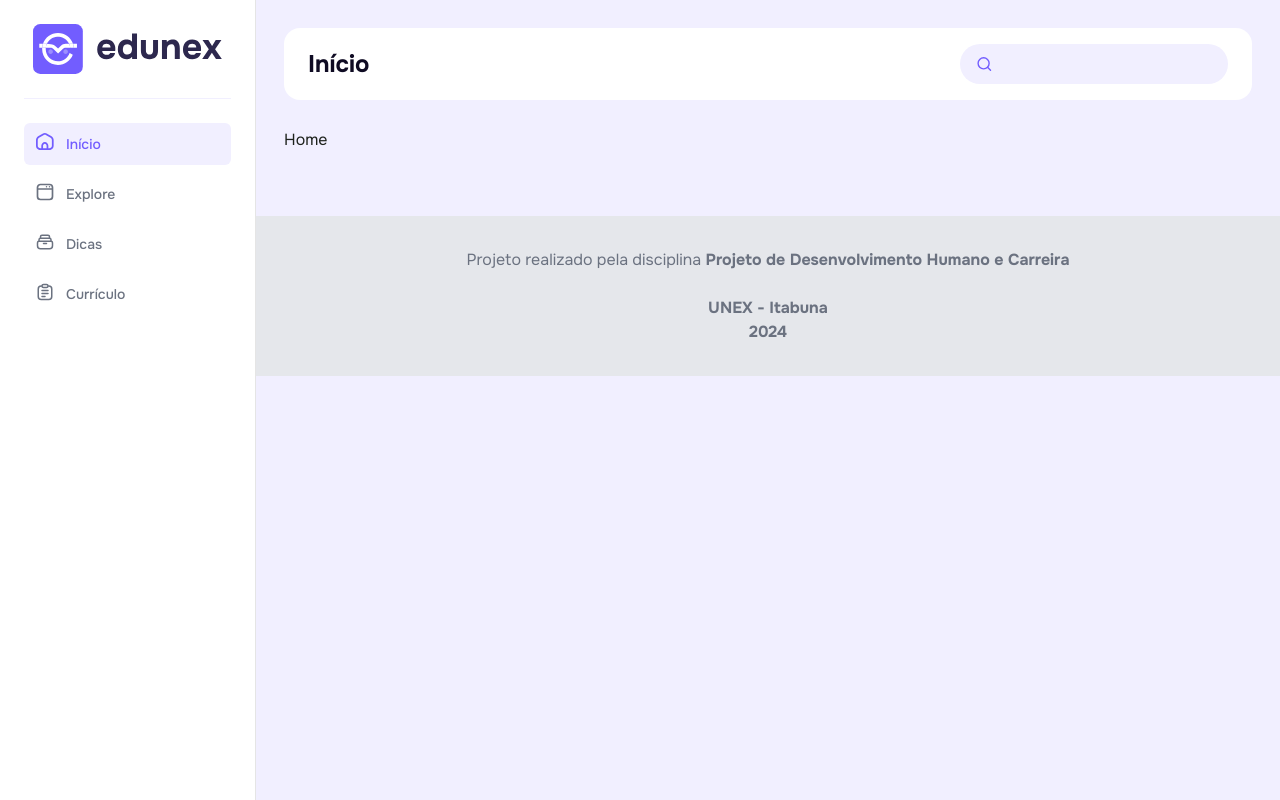
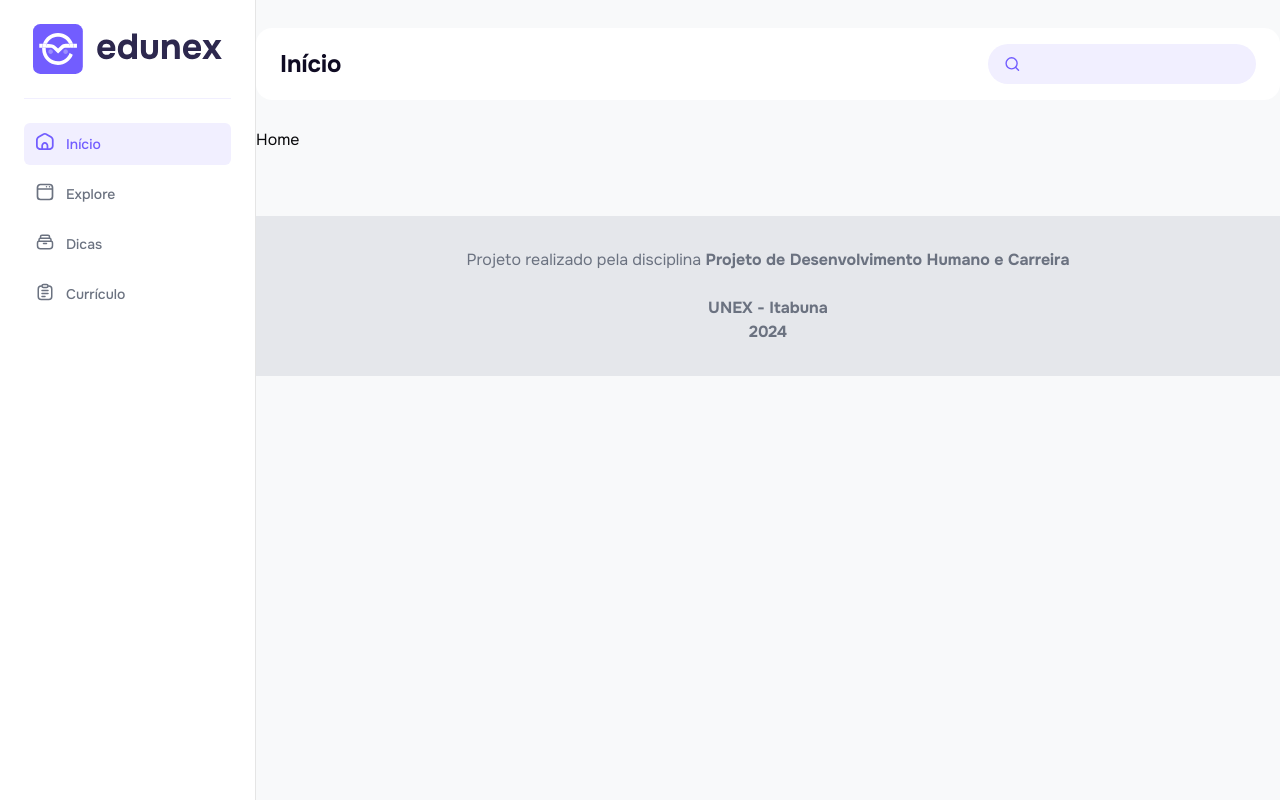
Before and after one commit to GabryelKadmo/edunex, a Next.js app: page / in a window 1280 px wide. Built offline with nearby package versions, Linux system fonts and the light colour scheme.

Commit message:
feat: add SearchInput

```diff
--- a/src/app/globals.css
+++ b/src/app/globals.css
@@ -14,114 +14,61 @@ body {
 
 @layer base {
   :root {
-    --base-1: 120 20% 99.01960784313727%;
-    --base-2: 120 16.666666666666625% 97.6470588235294%;
-    --base-3: 120 6.666666666666641% 94.11764705882352%;
-    --base-4: 120 4.347826086956503% 90.98039215686275%;
-    --base-5: 120 4.918032786885227% 88.0392156862745%;
-    --base-6: 120 3.8961038961038836% 84.90196078431373%;
-    --base-7: 120 3.03030303030302% 80.58823529411765%;
-    --base-8: 105.00000000000011 2.898550724637692% 72.94117647058825%;
-    --base-9: 102.85714285714293 3.004291845493564% 54.313725490196084%;
-    --base-10: 102.85714285714283 2.766798418972339% 50.3921568627451%;
-    --base-11: 110.00000000000003 3.0612244897959147% 38.431372549019606%;
-    --base-12: 108 8.196721311475414% 11.96078431372549%;
-    --accent-1: 240 100% 99.6078431372549%;
-    --accent-2: 240 100% 98.62745098039215%;
-    --accent-3: 235.71428571428572 87.50000000000004% 96.86274509803921%;
-    --accent-4: 237.6 100% 95.09803921568627%;
-    --accent-5: 236.75675675675674 100% 92.74509803921569%;
-    --accent-6: 237.69230769230768 100% 89.80392156862744%;
-    --accent-7: 238.125 82.05128205128207% 84.70588235294117%;
-    --accent-8: 237.88235294117646 73.91304347826086% 77.45098039215685%;
-    --accent-9: 240 60.00000000000002% 59.80392156862745%;
-    --accent-10: 240 55.35714285714286% 56.07843137254902%;
-    --accent-11: 242.08695652173913 50.21834061135371% 55.09803921568628%;
-    --accent-12: 237.96610169491527 43.06569343065693% 26.86274509803922%;
-    --background: 120 20% 99.01960784313727%;
-    --foreground: 108 8.196721311475414% 11.96078431372549%;
-    --card: 120 16.666666666666625% 97.6470588235294%;
-    --card-foreground: 108 8.196721311475414% 11.96078431372549%;
-    --popover: 120 20% 99.01960784313727%;
-    --popover-foreground: 108 8.196721311475414% 11.96078431372549%;
-    --primary: 248 100% 68%;
-    --primary-foreground: 0 0% 100%;
-    --secondary: 120 16.666666666666625% 97.6470588235294%;
-    --secondary-foreground: 110.00000000000003 3.0612244897959147% 38.431372549019606%;
-    --muted: 120 16.666666666666625% 97.6470588235294%;
-    --muted-foreground: 110.00000000000003 3.0612244897959147% 38.431372549019606%;
-    --accent: 240 55.35714285714286% 56.07843137254902%;
-    --accent-foreground: 0 0% 100%;
-    --destructive: 347.32919254658384 69.6969696969697% 54.70588235294118%;
-    --destructive-foreground: 344.4155844155844 62.601626016260155% 24.11764705882353%;
-    --border: 120 3.8961038961038836% 84.90196078431373%;
-    --input: 120 3.8961038961038836% 84.90196078431373%;
-    --ring: 120 3.8961038961038836% 84.90196078431373%;
+    --background: 0 0% 100%;
+    --foreground: 240 10% 3.9%;
+    --card: 0 0% 100%;
+    --card-foreground: 240 10% 3.9%;
+    --popover: 0 0% 100%;
+    --popover-foreground: 240 10% 3.9%;
+    --primary: 240 5.9% 10%;
+    --primary-foreground: 0 0% 98%;
+    --secondary: 240 4.8% 95.9%;
+    --secondary-foreground: 240 5.9% 10%;
+    --muted: 240 4.8% 95.9%;
+    --muted-foreground: 240 3.8% 46.1%;
+    --accent: 240 4.8% 95.9%;
+    --accent-foreground: 240 5.9% 10%;
+    --destructive: 0 84.2% 60.2%;
+    --destructive-foreground: 0 0% 98%;
+    --border: 240 5.9% 90%;
+    --input: 240 5.9% 90%;
+    --ring: 240 5.9% 10%;
     --radius: 0.5rem;
-    --sidebar-background: 0 0% 98%;
-    --sidebar-foreground: 240 5.3% 26.1%;
-    --sidebar-primary: 240 5.9% 10%;
-    --sidebar-primary-foreground: 0 0% 98%;
-    --sidebar-accent: 240 4.8% 95.9%;
-    --sidebar-accent-foreground: 240 5.9% 10%;
-    --sidebar-border: 220 13% 91%;
-    --sidebar-ring: 217.2 91.2% 59.8%;
-}
+    --chart-1: 12 76% 61%;
+    --chart-2: 173 58% 39%;
+    --chart-3: 197 37% 24%;
+    --chart-4: 43 74% 66%;
+    --chart-5: 27 87% 67%;
+  }
+
   .dark {
-    --base-1: 90 5.88235294117647% 6.666666666666667%;
-    --base-2: 90 4.166666666666666% 9.411764705882353%;
-    --base-3: 89.99999999999989 3.0303030303030307% 12.941176470588234%;
-    --base-4: 100.00000000000004 3.7037037037036993% 15.88235294117647%;
-    --base-5: 99.99999999999996 3.157894736842109% 18.627450980392158%;
-    --base-6: 90 3.571428571428571% 21.96078431372549%;
-    --base-7: 96.00000000000007 3.5971223021582706% 27.254901960784316%;
-    --base-8: 111.42857142857146 3.7037037037037055% 37.05882352941177%;
-    --base-9: 108.00000000000003 4.672897196261679% 41.96078431372549%;
-    --base-10: 106.6666666666666 3.734439834024895% 47.25490196078431%;
-    --base-11: 105.00000000000006 5.1282051282051295% 69.41176470588235%;
-    --base-12: 120 5.555555555555538% 92.94117647058823%;
-    --accent-1: 240 22.44897959183674% 9.607843137254902%;
-    --accent-2: 244 25.423728813559325% 11.568627450980392%;
-    --accent-3: 237 38.46153846153847% 20.392156862745097%;
-    --accent-4: 236.19047619047618 45.32374100719424% 27.254901960784313%;
-    --accent-5: 237.3529411764706 41.463414634146346% 32.15686274509804%;
-    --accent-6: 239.1304347826087 36.12565445026177% 37.450980392156865%;
-    --accent-7: 240 33.6322869955157% 43.72549019607843%;
-    --accent-8: 240.6741573033708 36.326530612244895% 51.96078431372548%;
-    --accent-9: 240 60.00000000000002% 59.80392156862745%;
-    --accent-10: 242.06896551724137 63.736263736263744% 64.31372549019608%;
-    --accent-11: 245.58139534883722 100% 83.13725490196077%;
-    --accent-12: 241.93548387096774 93.93939393939395% 93.52941176470588%;
-    --background: 90 5.88235294117647% 6.666666666666667%;
-    --foreground: 120 5.555555555555538% 92.94117647058823%;
-    --card: 90 4.166666666666666% 9.411764705882353%;
-    --card-foreground: 120 5.555555555555538% 92.94117647058823%;
-    --popover: 90 5.88235294117647% 6.666666666666667%;
-    --popover-foreground: 120 5.555555555555538% 92.94117647058823%;
-    --primary: 242.06896551724137 63.736263736263744% 64.31372549019608%;
-    --primary-foreground: 0 0% 100%;
-    --secondary: 90 4.166666666666666% 9.411764705882353%;
-    --secondary-foreground: 105.00000000000006 5.1282051282051295% 69.41176470588235%;
-    --muted: 90 4.166666666666666% 9.411764705882353%;
-    --muted-foreground: 105.00000000000006 5.1282051282051295% 69.41176470588235%;
-    --accent: 242.06896551724137 63.736263736263744% 64.31372549019608%;
-    --accent-foreground: 0 0% 100%;
-    --destructive: 350.13698630136986 79.34782608695653% 63.92156862745099%;
-    --destructive-foreground: 339.54545454545456 95.6521739130435% 90.98039215686275%;
-    --border: 90 3.571428571428571% 21.96078431372549%;
-    --input: 90 3.571428571428571% 21.96078431372549%;
-    --ring: 90 3.571428571428571% 21.96078431372549%;
-    --radius: 0.5rem;
-    --sidebar-background: 240 5.9% 10%;
-    --sidebar-foreground: 240 4.8% 95.9%;
-    --sidebar-primary: 224.3 76.3% 48%;
-    --sidebar-primary-foreground: 0 0% 100%;
-    --sidebar-accent: 240 3.7% 15.9%;
-    --sidebar-accent-foreground: 240 4.8% 95.9%;
-    --sidebar-border: 240 3.7% 15.9%;
-    --sidebar-ring: 217.2 91.2% 59.8%;
+    --background: 240 10% 3.9%;
+    --foreground: 0 0% 98%;
+    --card: 240 10% 3.9%;
+    --card-foreground: 0 0% 98%;
+    --popover: 240 10% 3.9%;
+    --popover-foreground: 0 0% 98%;
+    --primary: 0 0% 98%;
+    --primary-foreground: 240 5.9% 10%;
+    --secondary: 240 3.7% 15.9%;
+    --secondary-foreground: 0 0% 98%;
+    --muted: 240 3.7% 15.9%;
+    --muted-foreground: 240 5% 64.9%;
+    --accent: 240 3.7% 15.9%;
+    --accent-foreground: 0 0% 98%;
+    --destructive: 0 62.8% 30.6%;
+    --destructive-foreground: 0 0% 98%;
+    --border: 240 3.7% 15.9%;
+    --input: 240 3.7% 15.9%;
+    --ring: 240 4.9% 83.9%;
+    --chart-1: 220 70% 50%;
+    --chart-2: 160 60% 45%;
+    --chart-3: 30 80% 55%;
+    --chart-4: 280 65% 60%;
+    --chart-5: 340 75% 55%;
   }
 }
+
 
 @layer base {
   * {
--- a/src/app/layout.tsx
+++ b/src/app/layout.tsx
@@ -24,7 +24,7 @@ export default function RootLayout({
   return (
     <html lang="pt-br">
       <body
-        className={`${fontsans.className} antialiased bg-primary-50`}
+        className={`${fontsans.className} antialiased bg-[#F8F9FA]`}
       >
         <div className="h-full w-full">
         <aside className="fixed hidden md:block bg-white h-screen w-full max-w-[256px] z-30">
@@ -32,7 +32,7 @@ export default function RootLayout({
         </aside>
 
         <main className="flex-1 h-full py-[30px] md:py-7 md:mt-0 md:ml-[256px]">
-          <section className="w-full flex flex-col gap-4 md:gap-7 px-4 md:px-7 h-full mx-auto max-w-7xl">
+          <section className="w-full flex flex-col gap-4 md:gap-7 h-full mx-auto max-w-7xl">
             <div className="hidden md:block">
              <TopBar/>
             </div>
--- /dev/null
+++ b/src/components/icons/menu-icon.tsx
@@ -0,0 +1,50 @@
+import { CustomIconType } from '@/types/custom-icon';
+import React from 'react';
+
+// Use `React.forwardRef` para criar o componente com suporte a ref
+const MenuIcon = React.forwardRef<SVGSVGElement, CustomIconType>(
+  ({ fill = "#5F6368", width = 30, height = 30, className, ...props }, ref) => {
+
+    return (
+      <svg
+        ref={ref}
+        width={width}
+        height={height}
+        viewBox="0 0 30 30"
+        fill="none"
+        xmlns="http://www.w3.org/2000/svg"
+        className={className}
+        {...props}
+      >
+        <path
+          opacity="0.4"
+          d="M1.92285 4.51868C1.92285 3.13796 3.04214 2.01868 4.42285 2.01868H10.577C11.9577 2.01868 13.077 3.13796 13.077 4.51868V10.6728C13.077 12.0536 11.9577 13.1728 10.577 13.1728H4.42285C3.04214 13.1728 1.92285 12.0536 1.92285 10.6728V4.51868Z"
+          fill={fill}
+        />
+        <path
+          opacity="0.4"
+          d="M16.827 19.4229C16.827 18.0421 17.9463 16.9229 19.327 16.9229H25.4812C26.8619 16.9229 27.9812 18.0421 27.9812 19.4229V25.577C27.9812 26.9577 26.8619 28.077 25.4812 28.077H19.327C17.9463 28.077 16.827 26.9577 16.827 25.577V19.4229Z"
+          fill={fill}
+        />
+        <ellipse
+          cx="22.4041"
+          cy="7.59576"
+          rx="5.57708"
+          ry="5.57708"
+          fill={fill}
+        />
+        <ellipse
+          cx="7.49993"
+          cy="22.4999"
+          rx="5.57708"
+          ry="5.57708"
+          fill={fill}
+        />
+      </svg>
+    );
+  }
+);
+
+MenuIcon.displayName = 'MenuIcon';
+
+export default MenuIcon;
--- /dev/null
+++ b/src/components/search-input.tsx
@@ -0,0 +1,17 @@
+import { SearchIcon } from "lucide-react";
+import { Input } from "./ui/input";
+
+export const SearchInput = () => {
+  return (
+    <div
+      tabIndex={0}
+      className="p-1 bg-gray-100 rounded-full flex items-center justify-between px-4 ring-2 ring-transparent focus-within:ring-2 focus-within:ring-primary transition-all duration-300 border"
+    >
+      <SearchIcon size={18} className="text-primary" />
+      <Input
+        className="placeholder:font-normal placeholder:text-[#8A8E85] text-zinc-600 bg-transparent border-none ring-0 ring-transparent ring-offset-transparent focus-visible:ring-transparent"
+        placeholder="O que você procura..."
+      />
+    </div>
+  );
+};
```
